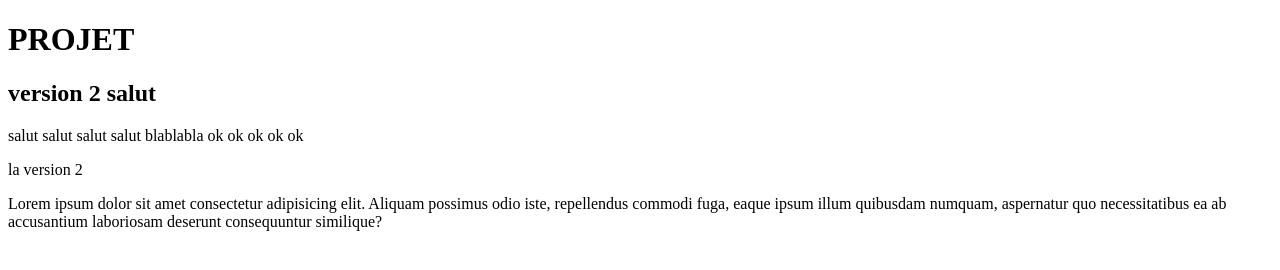
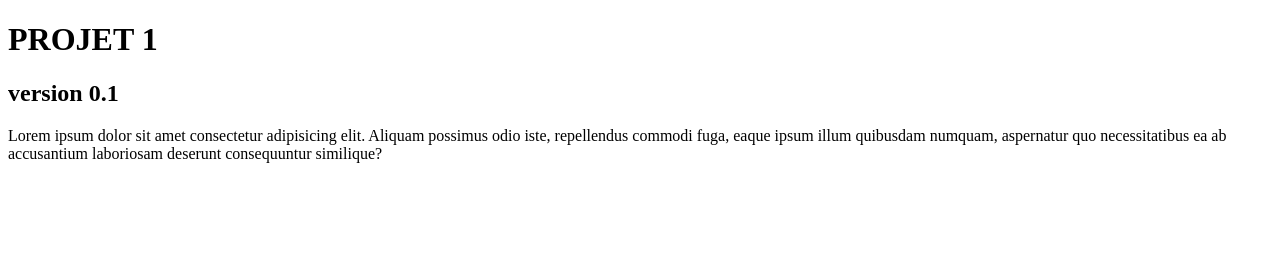
Before and after one commit to CEOMELYXJA/MFTNVINC.github.io, a plain HTML site: page index.html in a window 1280 px wide. Drawn offline with Linux system fonts and the light colour scheme.

Commit message:
Update index.html

```diff
--- a/index.html
+++ b/index.html
@@ -7,13 +7,8 @@
     <title>Document</title>
 </head>
 <body>
-    <h1>PROJET</h1>
-    <h2>version 2 salut</h2>
-
-    <p>salut salut salut salut
-        blablabla ok ok ok ok ok </p>
-
-        <p>la version 2 </p>
+    <h1>PROJET 1</h1>
+    <h2>version 0.1</h2>
 
         <p>Lorem ipsum dolor sit amet consectetur
          adipisicing elit. Aliquam possimus odio iste,
```
